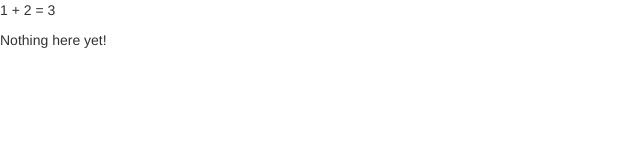
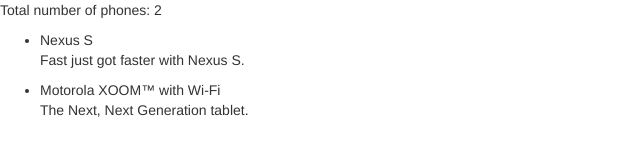
Before and after one commit to jwlai/angular-phone, a website: page app/index.html in a window 1280 px wide. Shown: the whole page, without its empty margins (0-640 px from the left). Drawn offline with nearby package versions, Linux system fonts and the light colour scheme.

Commit message:
Step 1 - Done

```diff
--- a/app/index.html
+++ b/app/index.html
@@ -9,8 +9,20 @@
 </head>
 <body>
 
-<p>1 + 2 = {{ 1 + 2 }}</p>
-  <p>Nothing here {{'yet' + '!'}}</p>
-
+<p>Total number of phones: 2</p>
+<ul>
+  <li>
+    <span>Nexus S</span>
+    <p>
+      Fast just got faster with Nexus S.
+    </p>
+  </li>
+  <li>
+    <span>Motorola XOOM™ with Wi-Fi</span>
+    <p>
+      The Next, Next Generation tablet.
+    </p>
+  </li>
+</ul>
 </body>
 </html>
```
